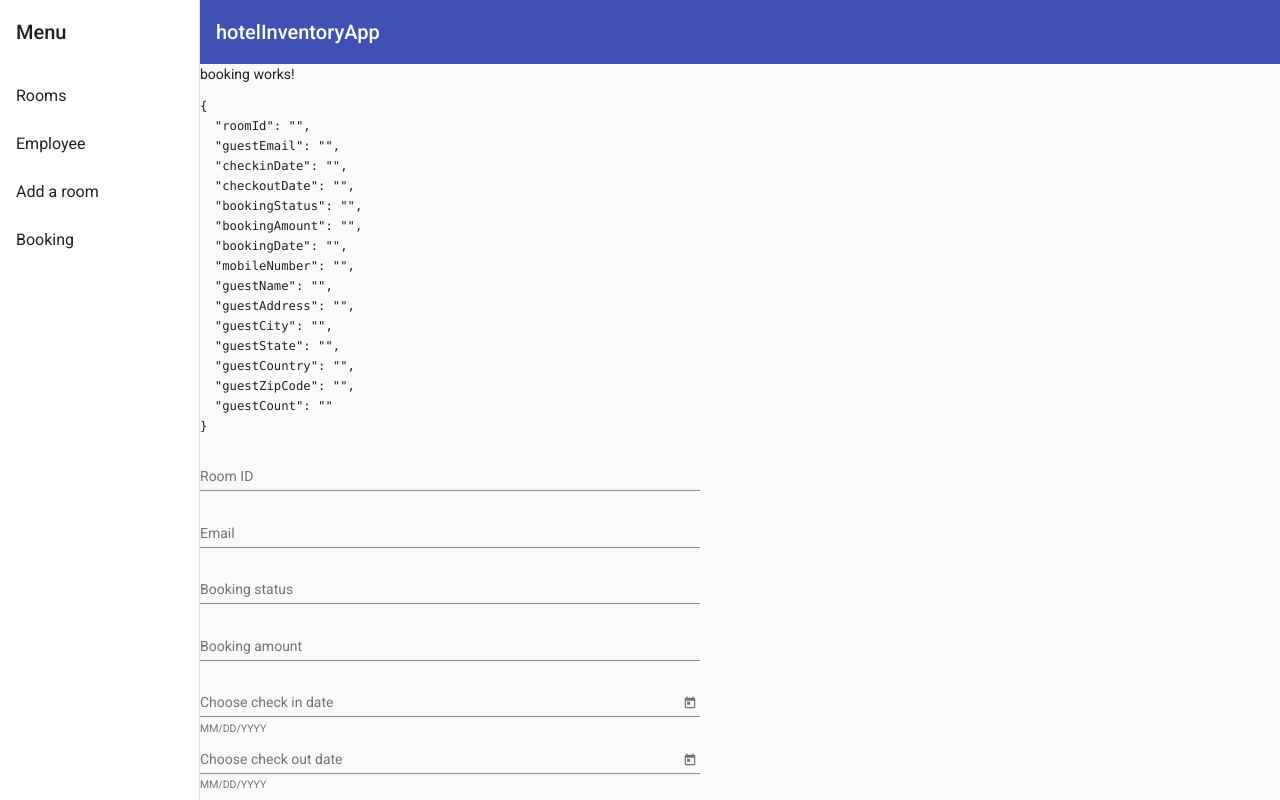
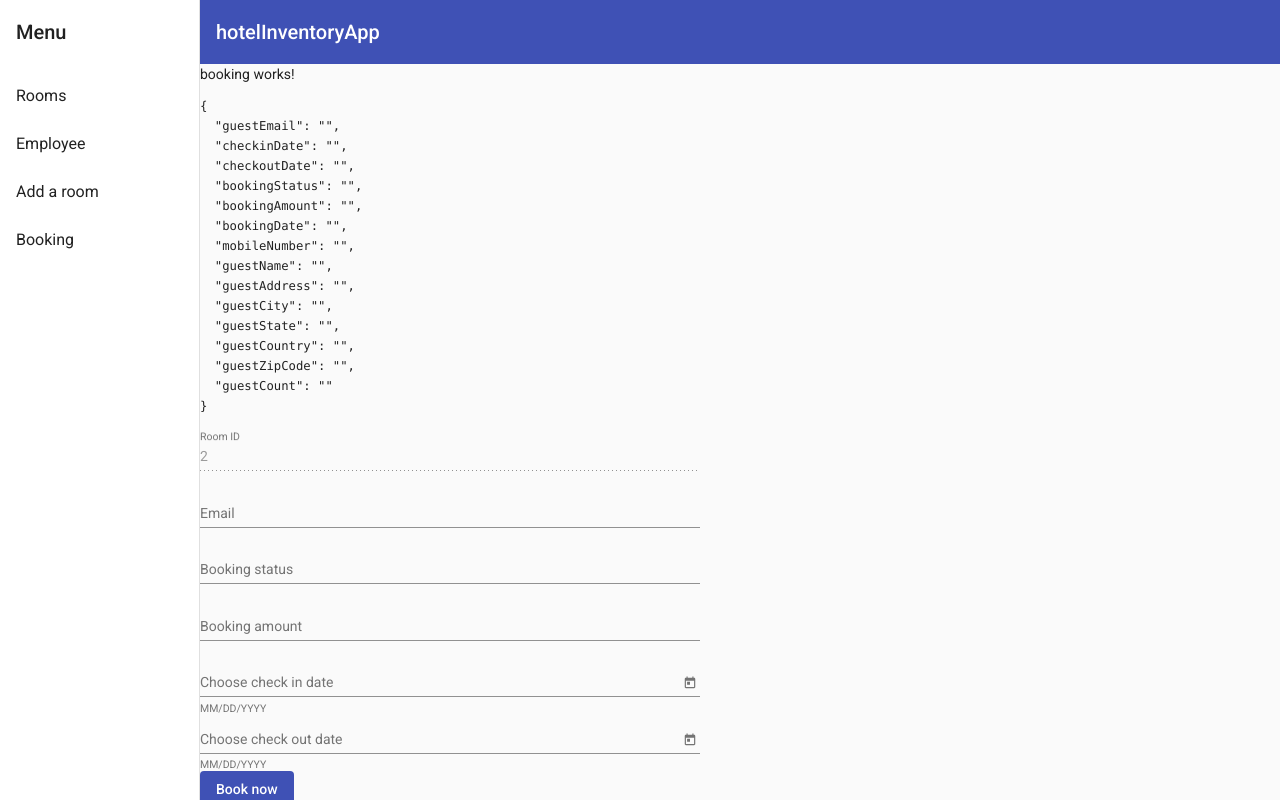
Before and after one commit to CodingSkillBuilder/hotel-Inventory-App, an Angular app: page /booking in a window 1280 px wide. Built offline with nearby package versions, Linux system fonts and the light colour scheme; no server answers.

Commit message:
Angular reactive form submitting
Angular Material date picker.
Angular reactive form submitting.
Reactive form validation (starting)

```diff
--- a/src/app/booking/booking.component.html
+++ b/src/app/booking/booking.component.html
@@ -5,7 +5,7 @@
 <pre>{{ bookingForm.value | json }}</pre>
 
 
-<form class="example-form" [formGroup]="bookingForm">
+<form class="example-form" [formGroup]="bookingForm" (ngSubmit)="submitBookingForm()">
   <div>
     <mat-form-field class="example-full-width">
       <mat-label>Room ID</mat-label>
@@ -66,4 +66,8 @@
       <mat-datepicker #checkOutPicker></mat-datepicker>
     </mat-form-field>
   </div>
+
+  <div class="example-full-width">
+  <button mat-flat-button color="primary" >Book now</button>
+  </div>
 </form>
--- a/src/app/booking/booking.component.ts
+++ b/src/app/booking/booking.component.ts
@@ -1,5 +1,5 @@
 import { Component, OnInit } from '@angular/core';
-import {FormBuilder, FormControl, FormGroup} from "@angular/forms";
+import {FormBuilder, FormControl, FormGroup, Validators} from "@angular/forms";
 
 
 @Component({
@@ -18,7 +18,7 @@ export class BookingComponent implements OnInit {
 
   ngOnInit(): void {
     this.bookingForm = this.formBuilder.group({
-      roomId: new FormControl(''),
+      roomId: new FormControl({value: '2', disabled: true}),
       guestEmail: [''],                       // Mind that `['']` is a shortcut for `new FormControl(''),`
       checkinDate: [''],
       checkoutDate: [''],
@@ -36,4 +36,8 @@ export class BookingComponent implements OnInit {
     });
   }
 
+  submitBookingForm(): void {
+    // console.log(this.bookingForm.value);
+    console.log(this.bookingForm.getRawValue());
+  }
 }
--- a/src/app/booking/booking.module.ts
+++ b/src/app/booking/booking.module.ts
@@ -8,6 +8,8 @@ import {MatFormFieldModule} from '@angular/material/form-field';
 import {MatInputModule} from '@angular/material/input';
 import {MatDatepickerModule} from '@angular/material/datepicker';
 import {MatNativeDateModule} from '@angular/material/core';
+import {MatButtonModule} from '@angular/material/button';
+
 
 @NgModule({
   declarations: [
@@ -20,7 +22,8 @@ import {MatNativeDateModule} from '@angular/material/core';
     MatFormFieldModule,
     MatInputModule,
     MatDatepickerModule,
-    MatNativeDateModule
+    MatNativeDateModule,
+    MatButtonModule,
   ]
 })
 export class BookingModule { }
```
